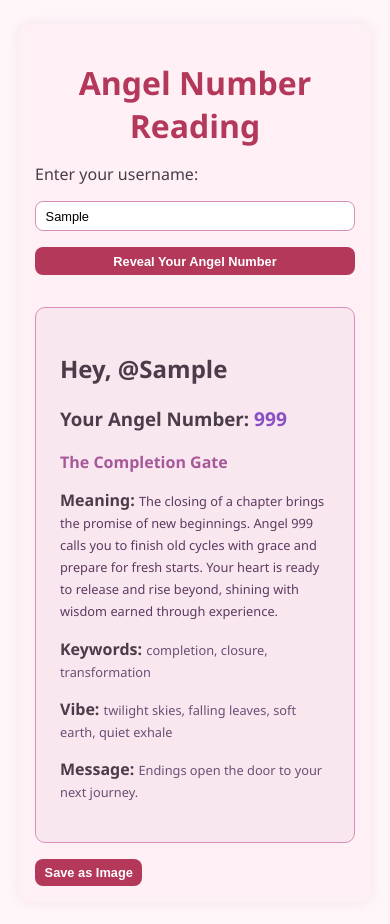
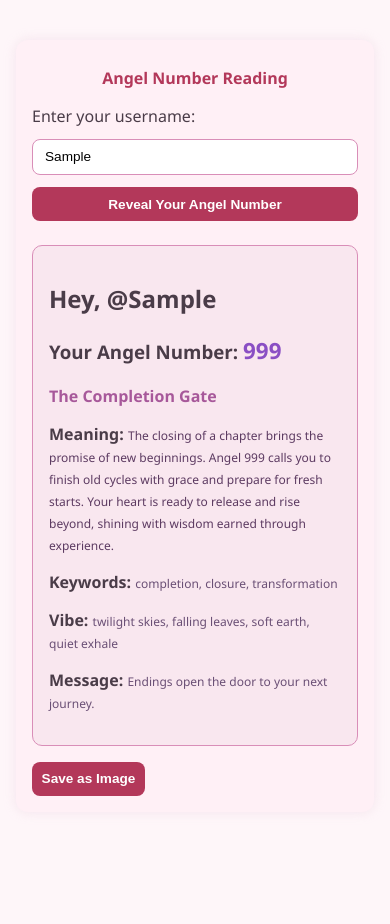
Before and after one commit to 307temporaryredirect/angelroom, a website: page public/index.html in a window 390 px wide. Both pictures are taken after typing "Sample" into the empty fields and a click on the button "Reveal Your Angel Number". After the commit the page ends 852 px from the top, so only its background shows below. Drawn offline with nearby package versions, Linux system fonts and the light colour scheme.

Commit message:
Update style.css

```diff
--- a/public/style.css
+++ b/public/style.css
@@ -7,10 +7,10 @@ body {
 }
 
 .container {
-  max-width: 600px;
-  margin: 2rem auto;
+  max-width: 360px;
+  margin: 1.5rem auto;
   background: #fff0f6;
-  padding: 2rem;
+  padding: 1.25rem;
   border-radius: 12px;
   box-shadow: 0 0 12px rgba(230, 200, 220, 0.4);
 }
@@ -20,17 +20,18 @@ h1 {
   font-weight: 600;
   margin-bottom: 1rem;
   color: #b3385a;
+  font-size: 1.2rem;
 }
 
 form {
   display: flex;
   flex-direction: column;
-  gap: 1rem;
+  gap: 0.75rem;
 }
 
 input[type="text"] {
-  padding: 0.75rem 1rem;
-  font-size: 1rem;
+  padding: 0.6rem 0.75rem;
+  font-size: 0.85rem;
   border: 1px solid #d98eb8;
   border-radius: 8px;
   transition: border-color 0.3s ease;
@@ -45,7 +46,8 @@ button {
   background-color: #b3385a;
   color: white;
   font-weight: 600;
-  padding: 0.75rem;
+  padding: 0.6rem;
+  font-size: 0.85rem;
   border: none;
   border-radius: 8px;
   cursor: pointer;
@@ -61,58 +63,59 @@ button:hover {
 }
 
 #result {
-  margin-top: 2rem;
+  margin-top: 1.5rem;
   background: #f9e7ef;
-  padding: 1.5rem;
+  padding: 1rem;
   border-radius: 10px;
   border: 1px solid #d98eb8;
   text-align: left;
 }
 
 .username-display {
-  font-size: 1.1rem;
+  font-size: 1rem;
   font-weight: 700;
   color: #b3385a;
   margin-bottom: 0.75rem;
 }
 
 #angelNumber {
-  font-size: 2rem;
+  font-size: 1.6rem;
   font-weight: 700;
   color: #8a4fc4;
 }
 
 #angelTitle {
-  font-size: 1.3rem;
-  margin: 0.5rem 0 1rem;
+  font-size: 1.1rem;
+  margin: 0.4rem 0 0.75rem;
   color: #a7589a;
   font-weight: 600;
 }
 
 #angelMeaning {
-  font-size: 1rem;
-  line-height: 1.5;
-  margin-bottom: 1rem;
+  font-size: 0.85rem;
+  line-height: 1.4;
+  margin-bottom: 0.8rem;
   color: #5c3a61;
 }
 
 #angelKeywords,
 #angelVibe,
 #angelMessage {
-  font-size: 0.95rem;
-  margin: 0.25rem 0;
+  font-size: 0.8rem;
+  margin: 0.2rem 0;
   color: #6a4f75;
 }
 
 #saveImage {
-  margin-top: 1.5rem;
+  margin-top: 1.25rem;
   background-color: #8a4fc4;
   color: white;
   border: none;
-  padding: 0.75rem 1.25rem;
+  padding: 0.6rem 1rem;
   border-radius: 8px;
   cursor: pointer;
   font-weight: 600;
+  font-size: 0.8rem;
   transition: background-color 0.3s ease;
 }
 
@@ -122,9 +125,9 @@ button:hover {
 
 .follow-links {
   text-align: center;
-  margin-top: 2rem;
+  margin-top: 1.5rem;
   font-family: 'Segoe UI', Tahoma, Geneva, Verdana, sans-serif;
-  font-size: 14px;
+  font-size: 13px;
   color: #555;
 }
 
@@ -138,27 +141,29 @@ button:hover {
   text-decoration: underline;
 }
 
-/* Responsive Mobile */
-@media (max-width: 480px) {
-  body {
-    padding: 0.5rem;
+/* Extra responsive tweak */
+@media (max-width: 400px) {
+  .container {
+    max-width: 95%;
+    padding: 1rem;
   }
-  .container {
-    padding: 1rem;
-    margin: 1rem auto;
-    max-width: 320px;
+
+  h1 {
+    font-size: 1rem;
   }
-  input[type="text"], button {
-    font-size: 0.8rem;
-    padding: 0.4rem 0.6rem;
+
+  #angelNumber {
+    font-size: 1.4rem;
   }
-  #angelNumber {
-    font-size: 1.2rem;
-  }
+
   #angelTitle {
     font-size: 1rem;
   }
-  #angelMeaning, #angelKeywords, #angelVibe, #angelMessage {
-    font-size: 0.8rem;
+
+  #angelMeaning,
+  #angelKeywords,
+  #angelVibe,
+  #angelMessage {
+    font-size: 0.75rem;
   }
 }
```
